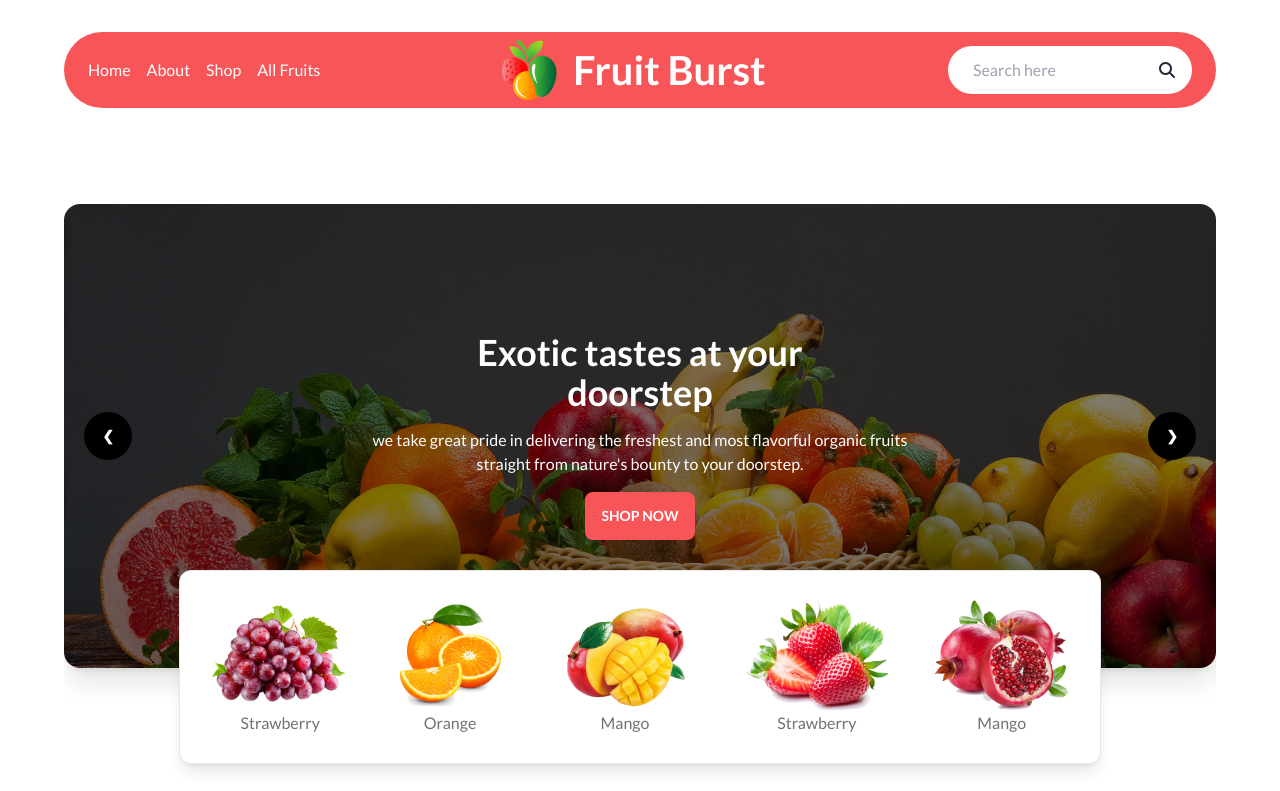
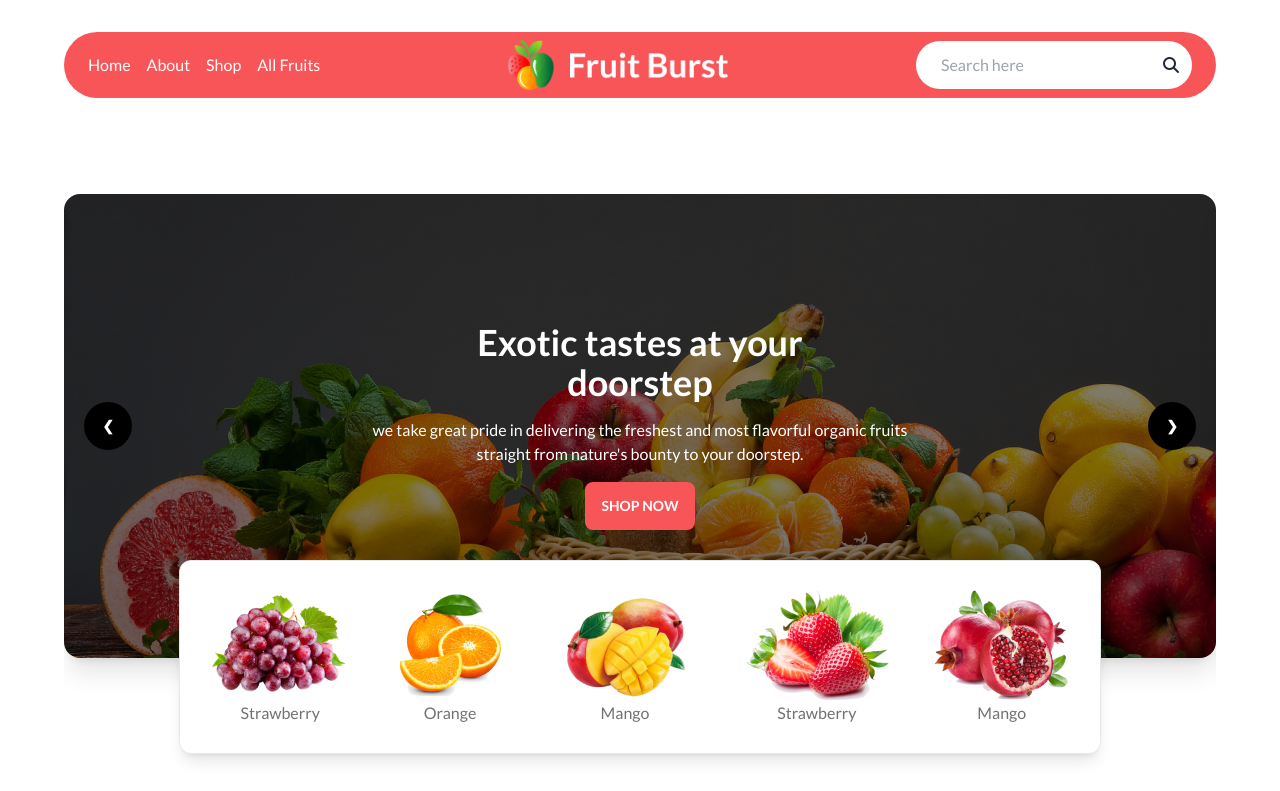
Before and after one commit to mdrobin45/fruit-brust, a plain HTML site: page index.html in a window 1280 px wide. Shown: the top 791 px of the page. Drawn offline with nearby package versions, Linux system fonts and the light colour scheme; grey boxes are pictures that could not be loaded.

Commit message:
tablet header responsive

```diff
--- a/index.html
+++ b/index.html
@@ -48,12 +48,12 @@
                   <li><a href="#">All Fruits</a></li>
                </ul>
             </div>
-            <div class="justify-center">
+            <div class="justify-center md:w-1/5 lg:full">
                <a href="#"><img src="./images/logo.png" alt="Logo" /></a>
             </div>
-            <div class="input w-24 md:w-auto rounded-full">
-               <input type="text" placeholder="Search here" class="py-3 px-2 focus:outline-none rounded-full" />
-               <i class="fa-solid fa-magnifying-glass"></i>
+            <div class="input w-24 md:w-3/12 rounded-full relative">
+               <input type="text" placeholder="Search here" class="py-3 px-2 w-full focus:outline-none rounded-full" />
+               <i class="absolute right-3 fa-solid fa-magnifying-glass"></i>
             </div>
          </div>
 
```
